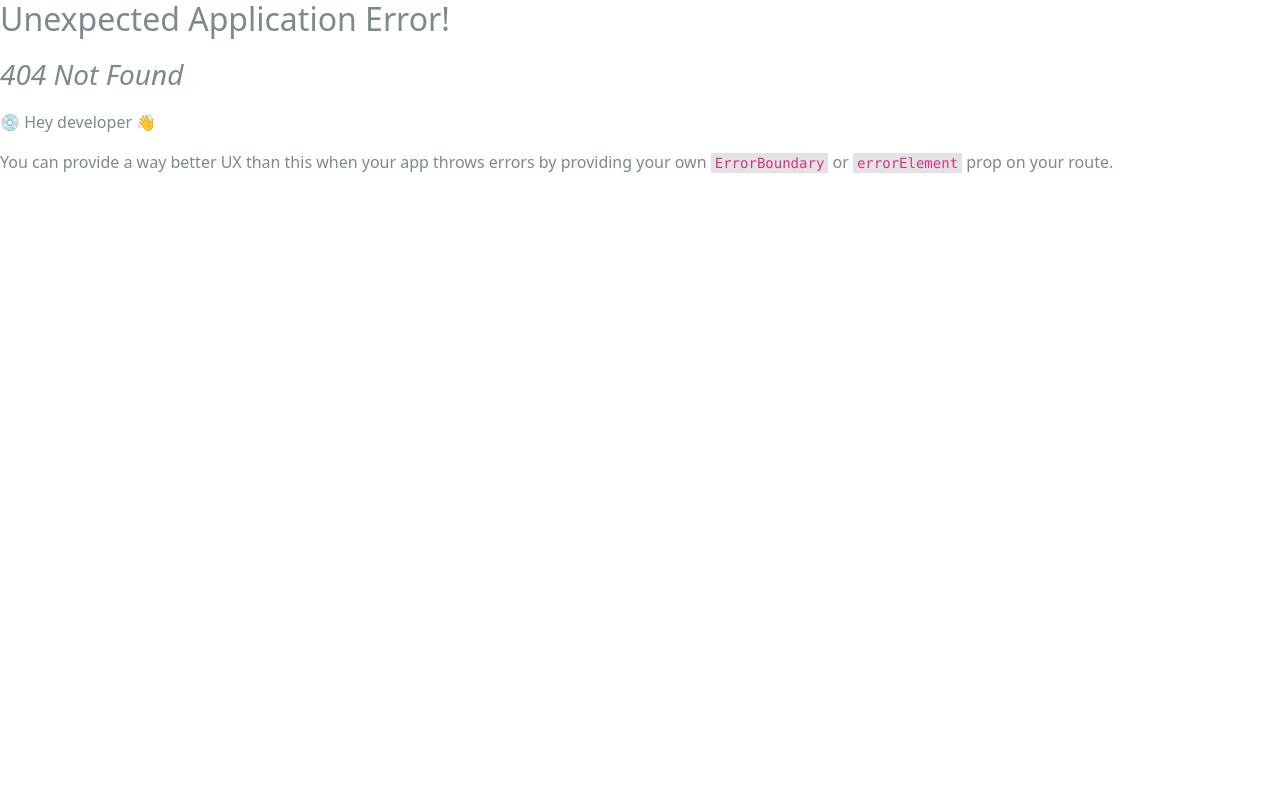
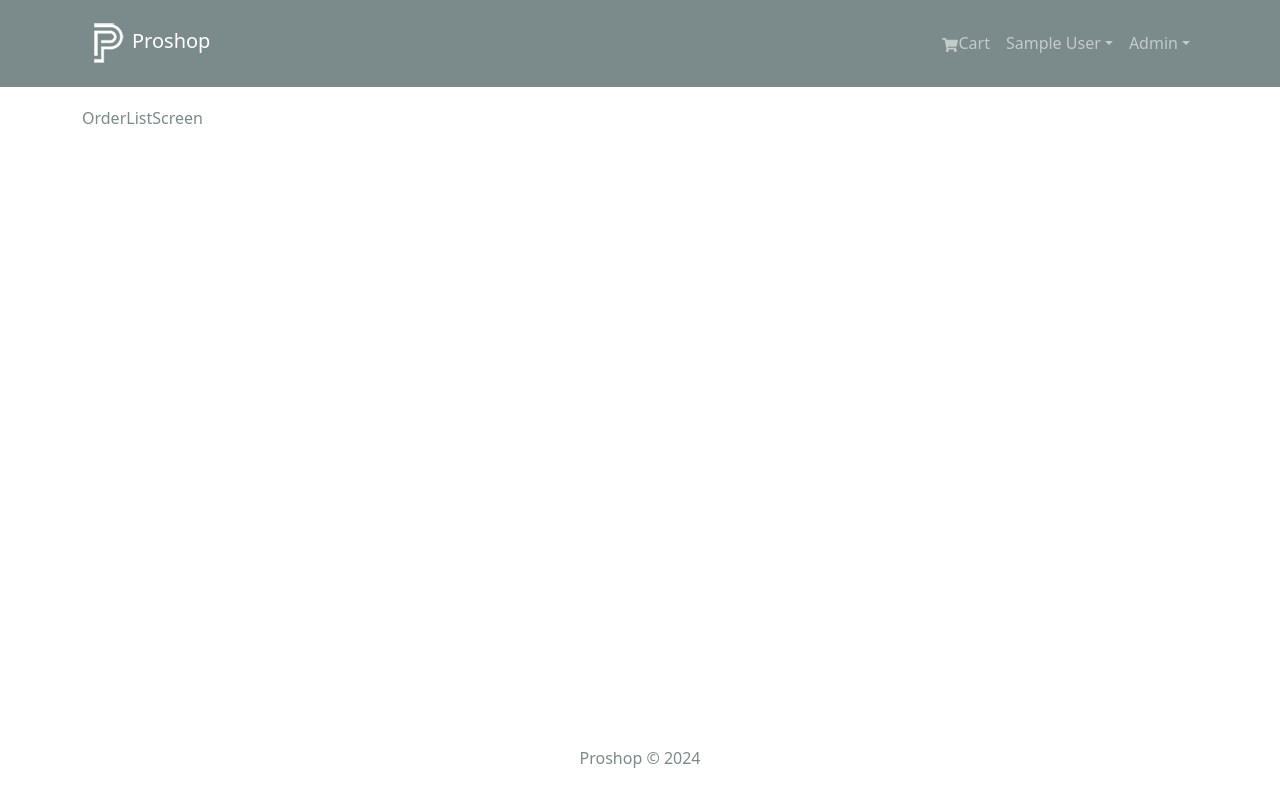
Before and after one commit to Joydas46/Proshop, a React (Create React App) app in the folder frontend/: page /admin/orderlist in a window 1280 px wide. Before the commit this address had no page. Built offline with nearby package versions, Linux system fonts and the light colour scheme; sample sign-in values are in the browser's storage.

Commit message:
Implementing admin functionality, creating an admin route, a separate admin dropdown and admin list screen

```diff
--- /dev/null
+++ b/frontend/src/components/AdminRoute.jsx
@@ -0,0 +1,12 @@
+import React from 'react'
+import { Outlet, Navigate } from 'react-router-dom'
+import { useSelector } from 'react-redux'
+
+const AdminRoute = () => {
+    const {userInfo} = useSelector((state) => state.auth)
+    // The Outlet component is used to render the child route in the parent route if the user is logged in
+    // else we will be redirected to the login page
+    return userInfo && userInfo.isAdmin ? <Outlet /> : <Navigate to="/login" replace/>
+}
+
+export default AdminRoute
--- a/frontend/src/components/Header.jsx
+++ b/frontend/src/components/Header.jsx
@@ -62,6 +62,19 @@
                             <Nav.Link><FaUser/>Sign In</Nav.Link>
                             </LinkContainer>
                         )}
+                        {userInfo && userInfo.isAdmin && (
+                            <NavDropdown title='Admin' id='adminmenu'>
+                                <LinkContainer to= '/admin/productlist'>
+                                    <NavDropdown.Item>Products</NavDropdown.Item>
+                                </LinkContainer>
+                                <LinkContainer to= '/admin/userlist'>
+                                    <NavDropdown.Item>Users</NavDropdown.Item>
+                                </LinkContainer>
+                                <LinkContainer to= '/admin/orderlist'>
+                                    <NavDropdown.Item>Orders</NavDropdown.Item>
+                                </LinkContainer>
+                            </NavDropdown>
+                        )}
                     </Nav>
                 </Navbar.Collapse>
             </Container>
--- a/frontend/src/index.js
+++ b/frontend/src/index.js
@@ -21,10 +21,12 @@
 import RegisterScreen from './screens/RegisterScreen';
 import ShippingScreen from './screens/ShippingScreen';
 import PrivateRoute from './components/PrivateRoute';
+import AdminRoute from './components/AdminRoute';
 import PaymentScreen from './screens/PaymentScreen';
 import PlaceOrderScreen from './screens/PlaceOrderScreen';
 import OrderScreen from './screens/OrderScreen';
 import ProfileScreen from './screens/ProfileScreen';
+import OrderListScreen from './screens/Admin/OrderListScreen';
 
 const router = createBrowserRouter(
   createRoutesFromElements(
@@ -42,6 +44,11 @@
         <Route path="/placeorder" element={<PlaceOrderScreen />} />
         <Route path="/order/:id" element={<OrderScreen />} />
         <Route path="/profile" element={<ProfileScreen />} />
+      </Route>
+
+      <Route path='' element={<AdminRoute />}>
+        {/* Creating a private route for the shipping page,so that we can access only if we are logged in */}
+        <Route path="/admin/orderlist" element={<OrderListScreen />} />
       </Route>
     </Route>
   )
--- /dev/null
+++ b/frontend/src/screens/Admin/OrderListScreen.jsx
@@ -0,0 +1,9 @@
+import React from 'react'
+
+const OrderListScreen = () => {
+  return (
+    <div>OrderListScreen</div>
+  )
+}
+
+export default OrderListScreen
```
